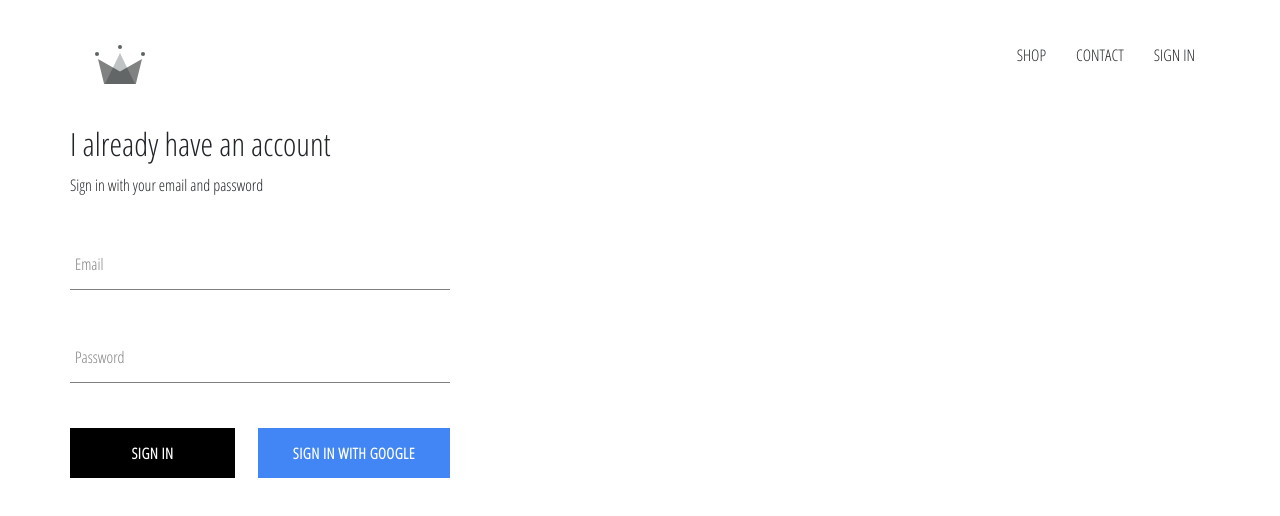
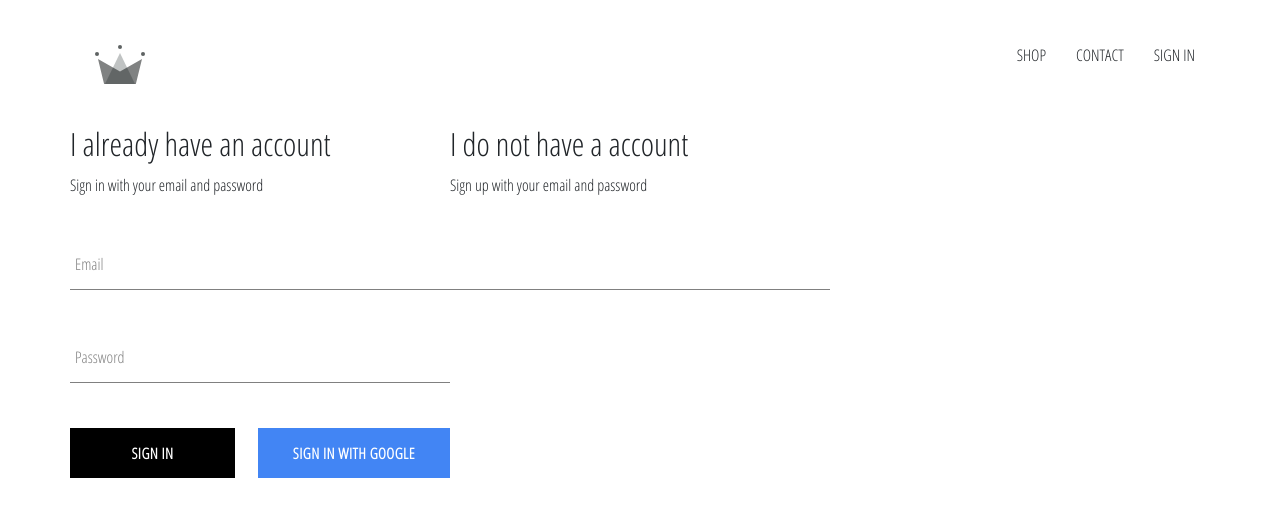
Before and after one commit to ArmanMar97/react-project, a React (Create React App) app: page /signIn in a window 1280 px wide. Shown: the top 516 px of the page. Built offline with nearby package versions, Linux system fonts and the light colour scheme; no server answers.

Commit message:
SignUp adding

```diff
--- /dev/null
+++ b/src/components/sign-up/SignUp.js
@@ -0,0 +1,40 @@
+import React from "react";
+import FormInput from "../form-input/form-input";
+import CustomButton from "../custom-button/custom-button";
+import {auth,createUserProfileDocument} from "../../firebase/firebase.utils";
+import "./sign-up.styles.scss";
+class SignUp extends React.Component{
+    constructor(props) {
+        super(props);
+        this.handleSubmit = this.handleSubmit.bind(this);
+        this.handleChange = this.handleChange.bind(this);
+        this.state = {
+            displayName:"",
+            email:"",
+            password:"",
+            confirmPassword:""
+        }
+    }
+    handleSubmit(e){
+    }
+    handleChange(e){
+    }
+    render() {
+        const {displayName,email,password,confirmPassword} = this.state;
+        return(
+            <div className="sign-up">
+                <h2 className="title">I do not have a account</h2>
+                <span>Sign up with your email and password</span>
+                <form onSubmit={this.handleSubmit} className="sign-up-form">
+                    <FormInput
+                        type="text"
+                        name="displayName"
+                        value={displayName}
+                        onChange={this.handleChange}>
+                    </FormInput>
+                </form>
+            </div>
+        )
+    }
+}
+export default SignUp;
--- /dev/null
+++ b/src/components/sign-up/sign-up.styles.css
@@ -0,0 +1,10 @@
+.sign-up {
+  display: flex;
+  flex-direction: column;
+  width: 380px;
+}
+.sign-up .title {
+  margin: 10px 0;
+}
+
+/*# sourceMappingURL=sign-up.styles.css.map */
--- /dev/null
+++ b/src/components/sign-up/sign-up.styles.scss
@@ -0,0 +1,9 @@
+.sign-up {
+  display: flex;
+  flex-direction: column;
+  width: 380px;
+
+  .title {
+    margin: 10px 0;
+  }
+}
--- a/src/pages/sign-in-sign-up/sign-in-sign-up-page.js
+++ b/src/pages/sign-in-sign-up/sign-in-sign-up-page.js
@@ -1,9 +1,11 @@
 import React from "react";
 import SignIn from "../../components/sign-in/Sign-in";
+import SignUp from "../../components/sign-up/SignUp";
 function SignInSignUp({currentUser}) {
     return(
-        <div className="sign-in-and-sign-up">
+        <div className="sign-in-and-sign-up d-flex">
             <SignIn currentUser={{currentUser}}/>
+            <SignUp/>
         </div>
     )
 }
```
Also changed, not shown: 1 other file (tests, documents, lock files or other folders).
